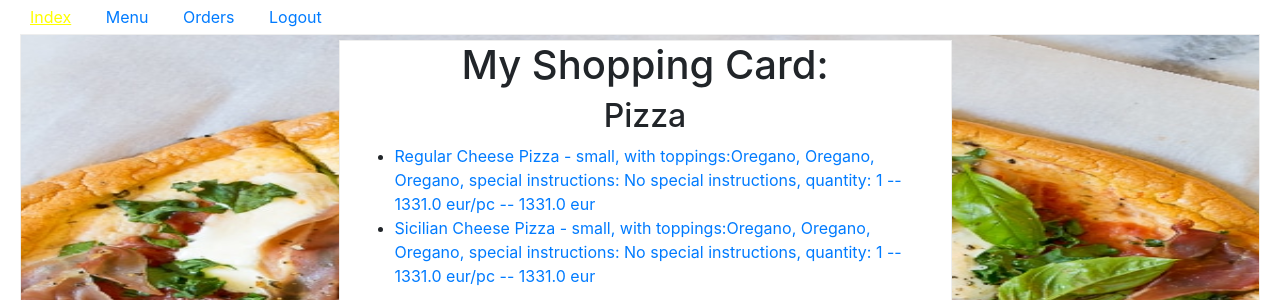
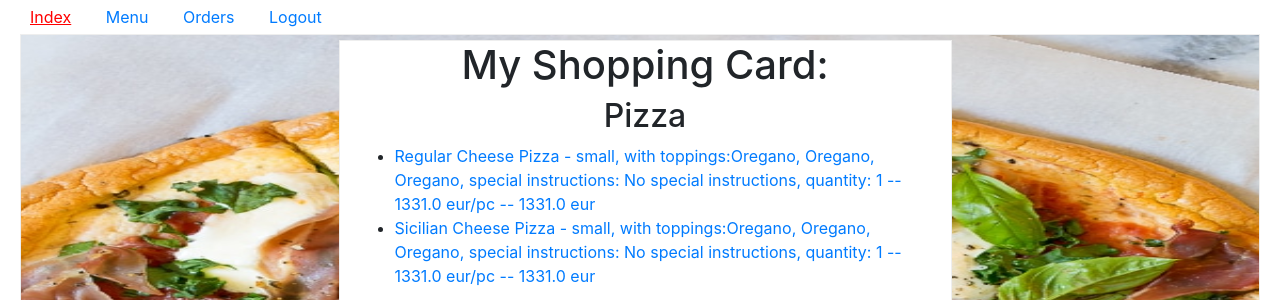
Before and after one commit to MaGo1981/CS50W-project3, a Django app: page /user/1/card in a window 1280 px wide, with the pointer over the restyled element. Shown: the part 211-511 px from the top of the page. Run offline with Django 3.2, Linux system fonts and the light colour scheme; a user stored in the database is signed in; data comes from the database, SQL or seed files in the repository; some libraries are stand-ins or nearby versions.

Commit message:
Change colour 2.

```diff
--- a/orders/static/orders/styles.css
+++ b/orders/static/orders/styles.css
@@ -25,7 +25,7 @@ h1,h2 {
   margin: 0; */
 }
 
-body a:hover { color: yellow; }
+body a:hover { color: red; }
 
  /* div {
     border: ridge;
```
